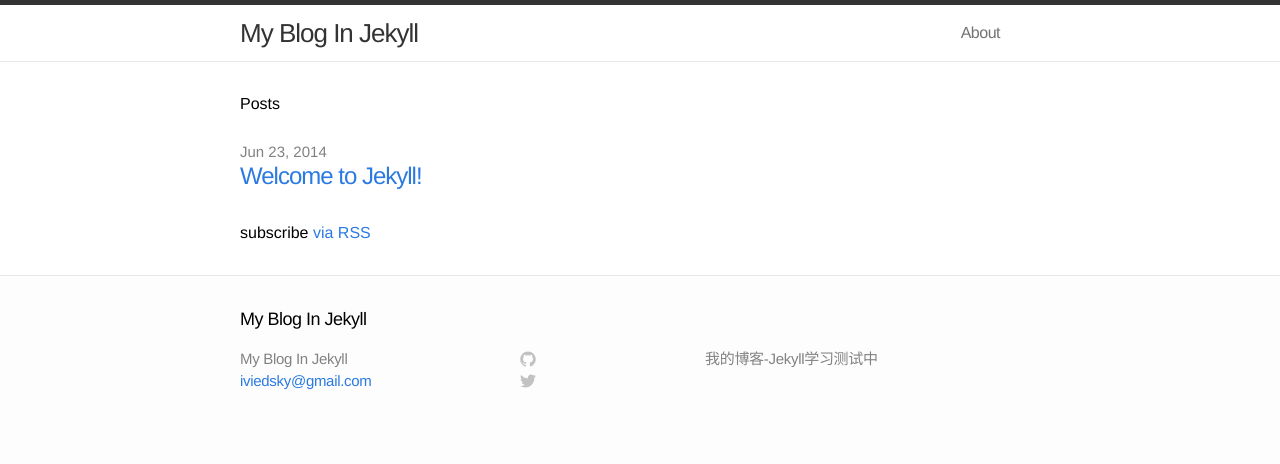
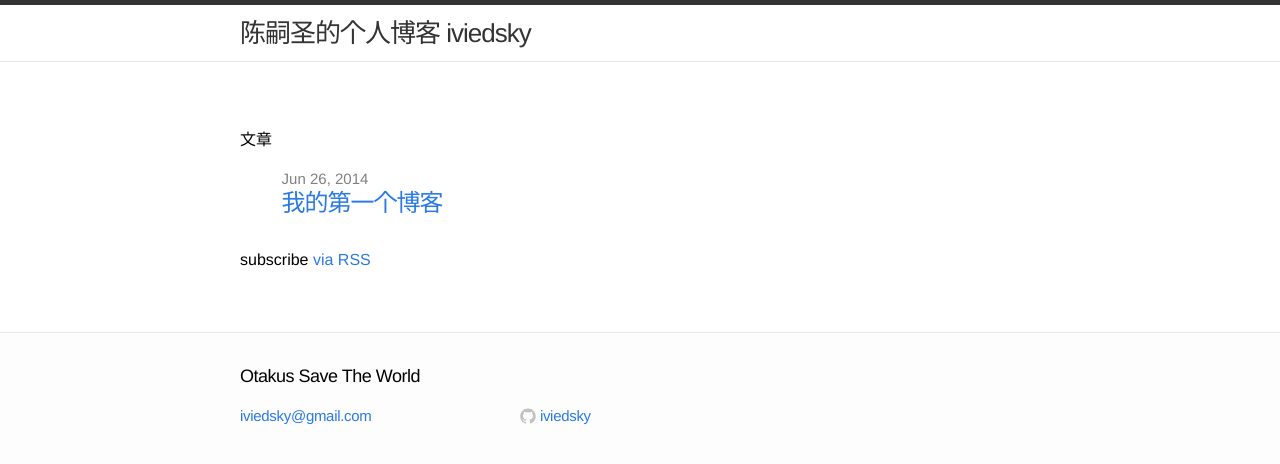
Before and after one commit to iviedsky/iviedsky.github.io, a Jekyll site: the page built from index.html, in a window 1280 px wide. Shown: the top 464 px of the page. Built offline with Jekyll 4.4.1, drawn with Linux system fonts in a browser that asks for light colours.

Commit message:
整理页头和页尾
整理页头和页尾

```diff
--- a/_config.yml
+++ b/_config.yml
@@ -1,8 +1,9 @@
 # Site settings
-title: My Blog In Jekyll
+title: 陈嗣圣的个人博客 iviedsky
 email: iviedsky@gmail.com
-description: "我的博客-Jekyll学习测试中"
+description: "陈嗣圣的个人博客"
 baseurl: ""
+username: "iviedsky"
 
 # Build settings
 markdown: kramdown
--- a/_includes/footer.html
+++ b/_includes/footer.html
@@ -2,11 +2,10 @@
 
   <div class="wrap">
 
-    <h2 class="footer-heading">{{ site.title }}</h2>
+    <h2 class="footer-heading">Otakus Save The World</h2>
 
     <div class="footer-col-1 column">
       <ul>
-        <li>{{ site.title }}</li>
         <li><a href="mailto:{{ site.email }}">{{ site.email }}</a></li>
       </ul>
     </div>
@@ -14,7 +13,7 @@
     <div class="footer-col-2 column">
       <ul>
         <li>
-          <a href="https://github.com/{{ site.username }}">
+          <a href="https://github.com/{{ site.username }}" target="_blank">
             <span class="icon github">
               <svg version="1.1" class="github-icon-svg" xmlns="http://www.w3.org/2000/svg" xmlns:xlink="http://www.w3.org/1999/xlink" x="0px" y="0px"
                  viewBox="0 0 16 16" enable-background="new 0 0 16 16" xml:space="preserve">
@@ -31,29 +30,6 @@
             </span>
             <span class="username">{{ site.username }}</span>
           </a>
-        </li>
-        <li>
-          <a href="https://twitter.com/{{ site.username }}">
-            <span class="icon twitter">
-              <svg version="1.1" class="twitter-icon-svg" xmlns="http://www.w3.org/2000/svg" xmlns:xlink="http://www.w3.org/1999/xlink" x="0px" y="0px"
-                 viewBox="0 0 16 16" enable-background="new 0 0 16 16" xml:space="preserve">
-                <path fill="#C2C2C2" d="M15.969,3.058c-0.586,0.26-1.217,0.436-1.878,0.515c0.675-0.405,1.194-1.045,1.438-1.809
-                c-0.632,0.375-1.332,0.647-2.076,0.793c-0.596-0.636-1.446-1.033-2.387-1.033c-1.806,0-3.27,1.464-3.27,3.27
-                c0,0.256,0.029,0.506,0.085,0.745C5.163,5.404,2.753,4.102,1.14,2.124C0.859,2.607,0.698,3.168,0.698,3.767
-                c0,1.134,0.577,2.135,1.455,2.722C1.616,6.472,1.112,6.325,0.671,6.08c0,0.014,0,0.027,0,0.041c0,1.584,1.127,2.906,2.623,3.206
-                C3.02,9.402,2.731,9.442,2.433,9.442c-0.211,0-0.416-0.021-0.615-0.059c0.416,1.299,1.624,2.245,3.055,2.271
-                c-1.119,0.877-2.529,1.4-4.061,1.4c-0.264,0-0.524-0.015-0.78-0.046c1.447,0.928,3.166,1.469,5.013,1.469
-                c6.015,0,9.304-4.983,9.304-9.304c0-0.142-0.003-0.283-0.009-0.423C14.976,4.29,15.531,3.714,15.969,3.058z"/>
-              </svg>
-            </span>
-            <span class="username">{{ site.username }}</span>
-          </a>
-        </li>
-      </ul>
-    </div>
-
-    <div class="footer-col-3 column">
-      <p class="text">{{ site.description }}</p>
     </div>
 
   </div>
--- a/index.html
+++ b/index.html
@@ -1,10 +1,10 @@
 ---
-layout: default
+layout: page
 ---
 
 <div class="home">
 
-  <h1>Posts</h1>
+  <h1>文章</h1>
 
   <ul class="posts">
     {% for post in site.posts %}
```
Also changed, not shown: _posts/2014-06-23-welcome-to-jekyll.markdown (deleted, +0 -24 lines), _posts/2014-06-26-myfirstblog.markdown (added, +8 -0 lines), about.md (deleted, +0 -11 lines), 5 other files.
